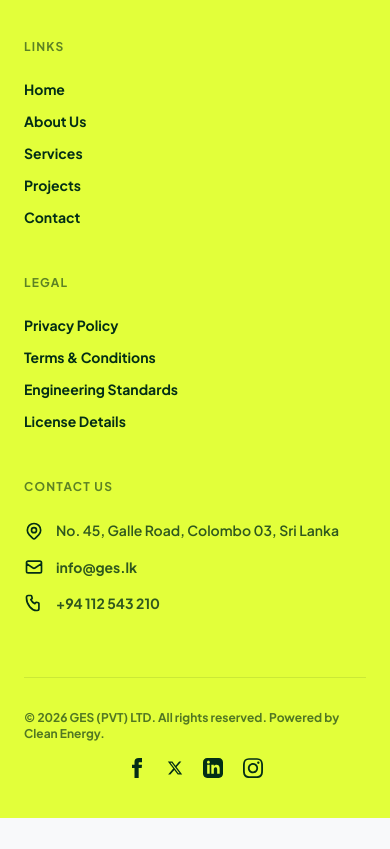
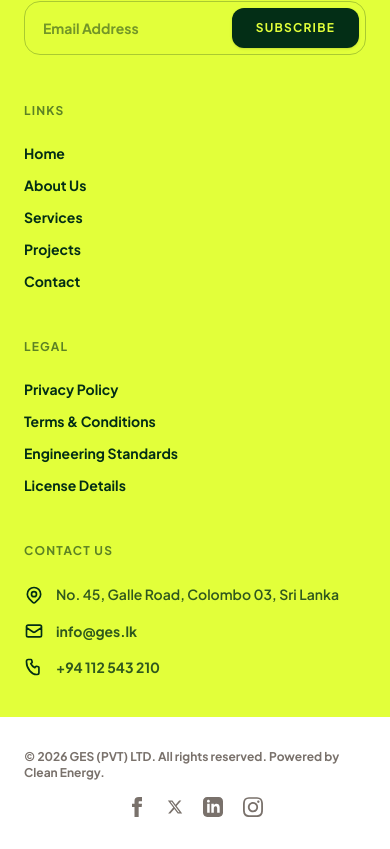
Before and after one commit to mss879/ges.lk, a Next.js app: page / in a window 390 px wide. Shown: the part 4995-5844 px from the top of the page. Before the commit the page ends 5813 px from the top, so only its background shows below. Built offline with nearby package versions, Linux system fonts and the light colour scheme.

Commit message:
feat: make bottom copyright bar pure white and lower footer columns

```diff
--- a/src/app/page.tsx
+++ b/src/app/page.tsx
@@ -1500,11 +1500,9 @@ export default function Home() {
           </div>
         </div>
       </div>
-      </section>
-
-      {/* FOOTER SECTION: Integrated Lime-Green Info Grid Overlayed on footer-1.png */}
+      </section>      {/* FOOTER SECTION: Integrated Lime-Green Info Grid Overlayed on footer-1.png */}
       <footer
-        className="w-full text-[#032e16] pt-32 sm:pt-40 md:pt-48 lg:pt-56 pb-10 px-6 sm:px-12 md:px-16 lg:px-24 border-t border-[#032e16]/10 relative z-10 font-sans"
+        className="w-full text-[#032e16] pt-48 sm:pt-56 md:pt-72 lg:pt-80 pb-10 px-6 sm:px-12 md:px-16 lg:px-24 border-t border-[#032e16]/10 relative z-10 font-sans"
         style={{
           backgroundImage: 'url("/footer-1.png")',
           backgroundSize: '100% auto',
@@ -1598,31 +1596,34 @@ export default function Home() {
             </div>
 
           </div>
-
-          {/* Bottom Copyright & Socials */}
-          <div className="border-t border-[#032e16]/10 mt-16 pt-8 flex flex-col sm:flex-row justify-between items-center gap-4">
-            <span className="text-xs font-bold text-[#032e16]/65">
+        </div>
+      </footer>
+
+      {/* COPYRIGHT SECTION: Pure White Bottom Bar with No Separator */}
+      <div className="w-full bg-white text-stone-600 py-8 px-6 sm:px-12 md:px-16 lg:px-24 relative z-10 font-sans">
+        <div className="max-w-[1360px] mx-auto flex flex-col sm:flex-row justify-between items-center gap-4">
+          <span className="text-xs font-bold text-stone-500">
             © {new Date().getFullYear()} GES (PVT) LTD. All rights reserved. Powered by Clean Energy.
           </span>
 
           {/* Social Links */}
-            <div className="flex items-center gap-5">
-              <a href="#" className="text-[#032e16] hover:opacity-60 transition-opacity">
+          <div className="flex items-center gap-5 text-stone-500">
+            <a href="#" className="hover:text-emerald-600 transition-colors">
               <svg className="w-5 h-5" fill="currentColor" viewBox="0 0 24 24">
                 <path d="M9 8h-3v4h3v12h5v-12h3.642l.358-4h-4v-1.667c0-.955.192-1.333 1.115-1.333h2.885v-5h-3.808c-3.596 0-5.192 1.583-5.192 4.615v3.385z" />
               </svg>
             </a>
-              <a href="#" className="text-[#032e16] hover:opacity-60 transition-opacity">
+            <a href="#" className="hover:text-emerald-600 transition-colors">
               <svg className="w-4 h-4" fill="currentColor" viewBox="0 0 24 24">
                 <path d="M18.244 2.25h3.308l-7.227 8.26 8.502 11.24H16.17l-5.214-6.817L4.99 21.75H1.68l7.73-8.835L1.254 2.25H8.08l4.713 6.231zm-1.161 17.52h1.833L7.084 4.126H5.117z" />
               </svg>
             </a>
-              <a href="#" className="text-[#032e16] hover:opacity-60 transition-opacity">
+            <a href="#" className="hover:text-emerald-600 transition-colors">
               <svg className="w-5 h-5" fill="currentColor" viewBox="0 0 24 24">
                 <path d="M19 0h-14c-2.761 0-5 2.239-5 5v14c0 2.761 2.239 5 5 5h14c2.762 0 5-2.239 5-5v-14c0-2.761-2.238-5-5-5zm-11 19h-3v-11h3v11zm-1.5-12.268c-.966 0-1.75-.79-1.75-1.764s.784-1.764 1.75-1.764 1.75.79 1.75 1.764-.783 1.764-1.75 1.764zm13.5 12.268h-3v-5.604c0-3.368-4-3.113-4 0v5.604h-3v-11h3v1.765c1.396-2.586 7-2.777 7 2.476v6.759z" />
               </svg>
             </a>
-              <a href="#" className="text-[#032e16] hover:opacity-60 transition-opacity">
+            <a href="#" className="hover:text-emerald-600 transition-colors">
               <svg className="w-5 h-5" fill="currentColor" viewBox="0 0 24 24">
                 <path d="M12 2.163c3.204 0 3.584.012 4.85.07 3.252.148 4.771 1.691 4.919 4.919.058 1.265.069 1.645.069 4.849 0 3.205-.012 3.584-.069 4.849-.149 3.225-1.664 4.771-4.919 4.919-1.266.058-1.644.07-4.85.07-3.204 0-3.584-.012-4.849-.07-3.26-.149-4.771-1.699-4.919-4.92-.058-1.265-.07-1.644-.07-4.849 0-3.204.013-3.583.07-4.849.149-3.227 1.664-4.771 4.919-4.919 1.266-.057 1.645-.069 4.849-.069zm0-2c-3.259 0-3.667.014-4.947.072-4.358.2-6.78 2.618-6.98 6.98-.059 1.281-.073 1.689-.073 4.948 0 3.259.014 3.668.072 4.948.2 4.358 2.618 6.78 6.98 6.98 1.281.058 1.689.072 4.948.072 3.259 0 3.668-.014 4.948-.072 4.354-.2 6.782-2.618 6.979-6.98.059-1.28.073-1.689.073-4.948 0-3.259-.014-3.667-.072-4.947-.196-4.354-2.617-6.78-6.979-6.98-1.281-.059-1.69-.073-4.949-.073zm0 5.838c-3.403 0-6.162 2.759-6.162 6.162s2.759 6.163 6.162 6.163 6.162-2.759 6.162-6.163c0-3.403-2.759-6.162-6.162-6.162zm0 10.162c-2.209 0-4-1.79-4-4 0-2.209 1.791-4 4-4s4 1.791 4 4c0 2.21-1.791 4-4 4zm6.406-11.845c-.796 0-1.441.645-1.441 1.44s.645 1.44 1.441 1.44c.795 0 1.439-.645 1.439-1.44s-.644-1.44-1.439-1.44z" />
               </svg>
@@ -1630,7 +1631,6 @@ export default function Home() {
           </div>
         </div>
       </div>
-      </footer>
 
     </div>
   );
```
Lines whose indentation alone changed are shown as unchanged.
